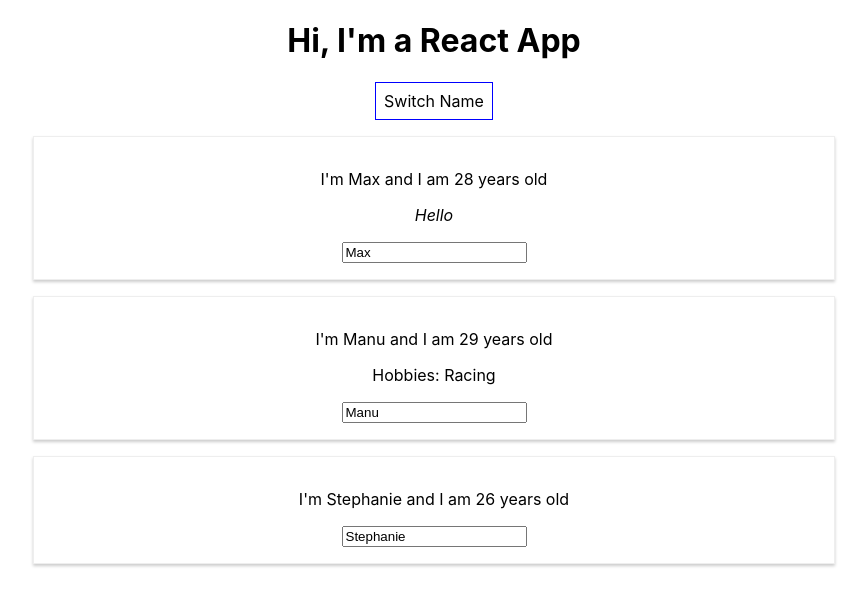
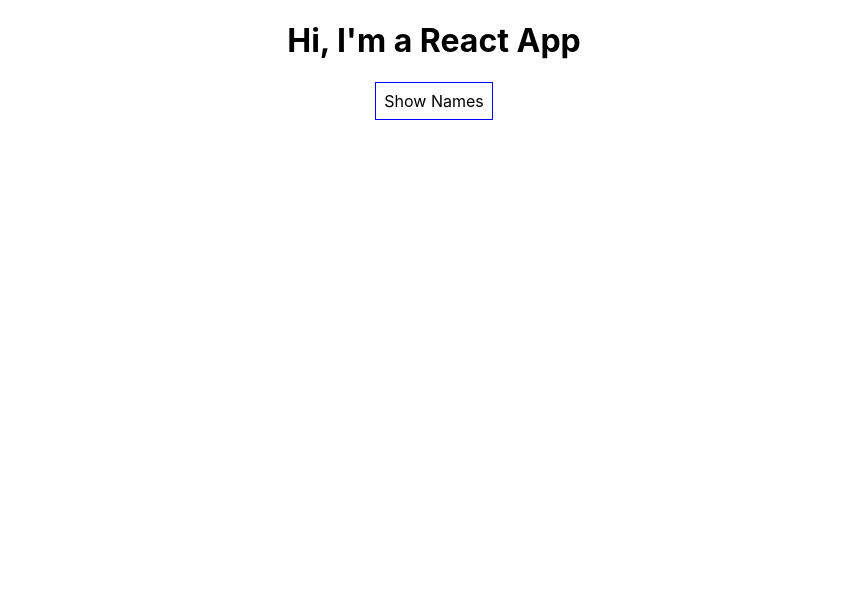
Before and after one commit to fcd1/react-complete-guide-udemy, a React (Create React App) app: page / in a window 1280 px wide. Shown: the top 606 px of the page, without its empty margins (206-1073 px from the left). Built offline with nearby package versions, Linux system fonts and the light colour scheme.

Commit message:
End Sec 3, Lec 50: Rendering Content Conditionally

```diff
--- a/src/App.js
+++ b/src/App.js
@@ -9,7 +9,8 @@
       {name: 'Manu', age: 29},
       {name: 'Stephanie', age: 26}
     ],
-    otherState: 'some other value'
+    otherState: 'some other value',
+    showPersons: false
   }
 
   switchNameHandler = (newName) => {
@@ -34,6 +35,12 @@
       ]
     });
   }
+
+  togglePersonsHandler = () => {
+    const doesShow = this.state.showPersons;
+    this.setState({showPersons: !doesShow});
+  }
+
   render() {
     const style = {
       backgroundColor: 'white',
@@ -53,11 +60,17 @@
           */
         }
         <button
-          onClick={() => this.switchNameHandler('MaxiButton')}
+          onClick={this.togglePersonsHandler}
           style={style}
         >
-          Switch Name
+          Show Names
         </button>
+        { // Ternary expression
+          // This way can become messy, especially if use nested ternaries
+          // See better way in Sec 4, Lec 51
+          this.state.showPersons
+          ?
+          <div>
             <Person
               name={this.state.persons[0].name}
               age={this.state.persons[0].age}
@@ -80,6 +93,10 @@
             >
             </Person>
           </div>
+          :
+          null
+        }
+      </div>
     );
   }
 }
```
Lines whose indentation alone changed are shown as unchanged.
